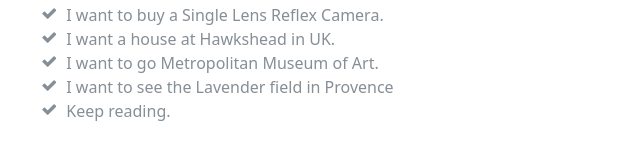
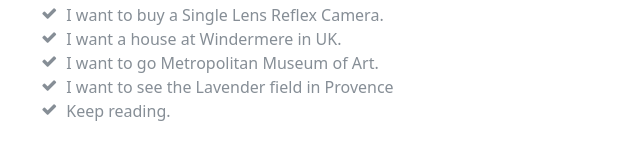
Before and after one commit to forever0228/forever0228.github.io, a website: page index.html in a window 1280 px wide. Shown: the part 5522-5682 px from the top of the page, 288-928 px from the left. Drawn offline with nearby package versions, Linux system fonts and the light colour scheme; a web font is replaced by a local one.

Commit message:
Add files via upload

```diff
--- a/index.html
+++ b/index.html
@@ -431,7 +431,7 @@
             I want to buy a Single Lens Reflex Camera.</li>
 			 <li>
               <i class="fa-li fa fa-check"></i>
-            I want a house at Hawkshead in UK. </li>
+            I want a house at Windermere  in UK. </li>
 			<li>
               <i class="fa-li fa fa-check"></i>
             I want to go Metropolitan Museum of Art.</li>
```
